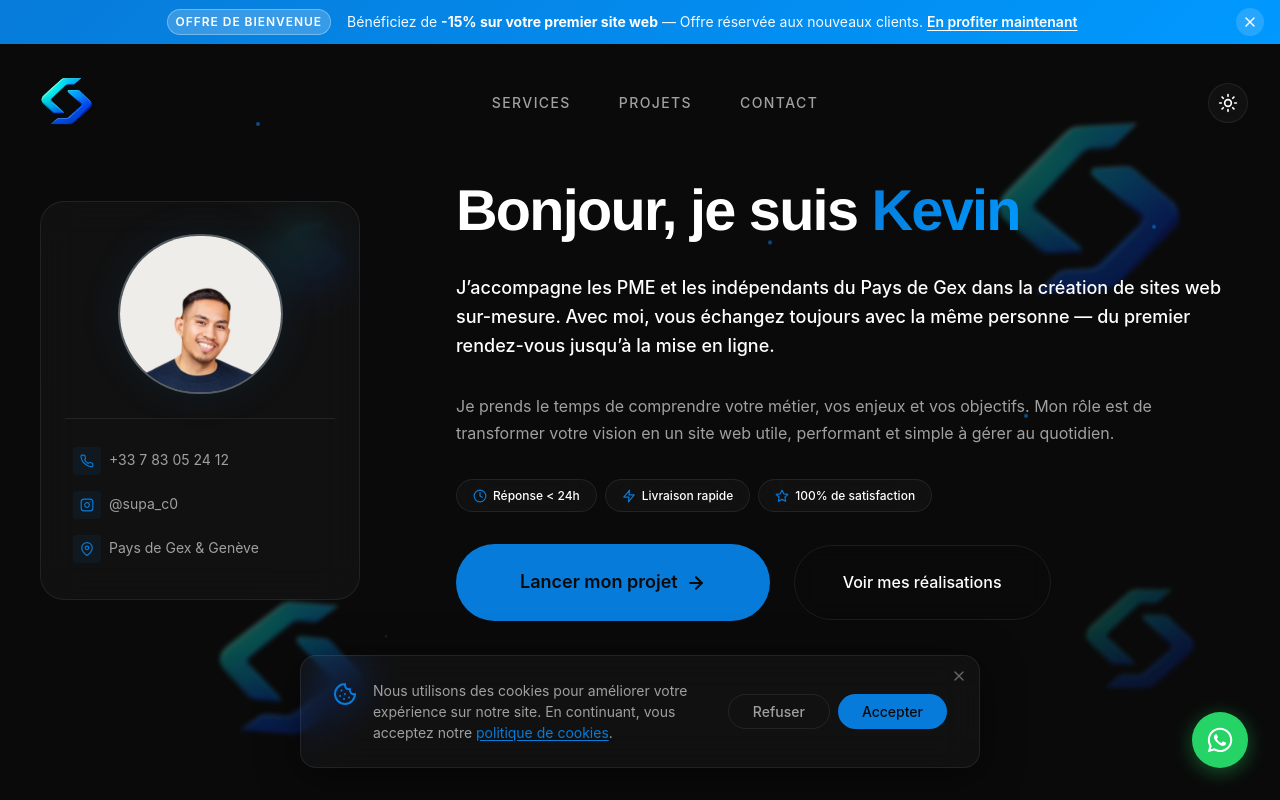
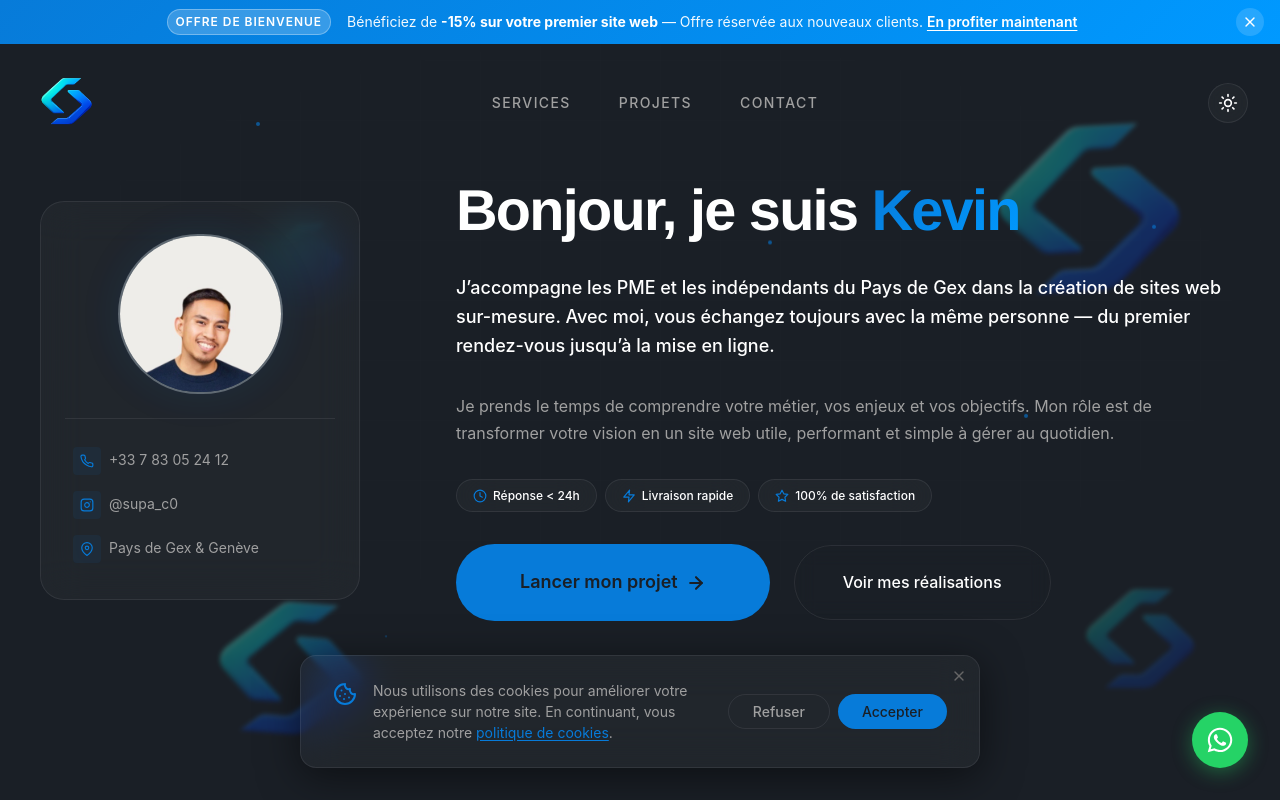
Before and after one commit to SupaKd/supaco, a React (Vite) app: page / in a window 1280 px wide. Shown: the top 800 px of the page. Built offline with nearby package versions, Linux system fonts and the light colour scheme; a web font is replaced by a local one.

Commit message:
optimisation

```diff
--- a/src/components/Projects.jsx
+++ b/src/components/Projects.jsx
@@ -1,6 +1,6 @@
 import { useState, useRef, memo, useCallback, useMemo, useEffect } from "react";
 import { motion, useInView, AnimatePresence } from "framer-motion";
-import { HiOutlineExternalLink, HiOutlineArrowRight } from "react-icons/hi";
+import { HiOutlineExternalLink, HiOutlineArrowRight, HiChevronLeft, HiChevronRight } from "react-icons/hi";
 
 // Ajoute &fm=webp&auto=format aux URLs Unsplash pour forcer le format WebP
 const optimizeUnsplashUrl = (url) => {
@@ -143,15 +143,32 @@ const Projects = () => {
   const listRef = useRef(null);
   const isInView = useInView(ref, { once: true, margin: "-100px" });
   const [showSwipeHint, setShowSwipeHint] = useState(true);
+  const [canScrollLeft, setCanScrollLeft] = useState(false);
+  const [canScrollRight, setCanScrollRight] = useState(true);
+
+  const updateArrows = useCallback(() => {
+    const el = listRef.current;
+    if (!el) return;
+    setCanScrollLeft(el.scrollLeft > 10);
+    setCanScrollRight(el.scrollLeft < el.scrollWidth - el.clientWidth - 10);
+  }, []);
 
   useEffect(() => {
     const el = listRef.current;
     if (!el) return;
     const onScroll = () => {
       if (el.scrollLeft > 30) setShowSwipeHint(false);
+      updateArrows();
     };
     el.addEventListener("scroll", onScroll, { passive: true });
+    updateArrows();
     return () => el.removeEventListener("scroll", onScroll);
+  }, [updateArrows]);
+
+  const scrollBy = useCallback((dir) => {
+    const el = listRef.current;
+    if (!el) return;
+    el.scrollBy({ left: dir * 300, behavior: "smooth" });
   }, []);
 
   const projects = useMemo(
@@ -296,6 +313,23 @@ const Projects = () => {
 
         {/* ---- Liste + swipe — tablet/mobile uniquement ---- */}
         <div className="projects__list-wrapper">
+          {/* Flèche gauche */}
+          <AnimatePresence>
+            {canScrollLeft && (
+              <motion.button
+                className="projects__nav-arrow projects__nav-arrow--left"
+                onClick={() => scrollBy(-1)}
+                initial={{ opacity: 0 }}
+                animate={{ opacity: 1 }}
+                exit={{ opacity: 0 }}
+                transition={{ duration: 0.2 }}
+                aria-label="Projets précédents"
+              >
+                <HiChevronLeft />
+              </motion.button>
+            )}
+          </AnimatePresence>
+
           <motion.div
             className="projects__list"
             ref={listRef}
@@ -315,6 +349,23 @@ const Projects = () => {
               ))}
             </AnimatePresence>
           </motion.div>
+
+          {/* Flèche droite */}
+          <AnimatePresence>
+            {canScrollRight && (
+              <motion.button
+                className="projects__nav-arrow projects__nav-arrow--right"
+                onClick={() => scrollBy(1)}
+                initial={{ opacity: 0 }}
+                animate={{ opacity: 1 }}
+                exit={{ opacity: 0 }}
+                transition={{ duration: 0.2 }}
+                aria-label="Projets suivants"
+              >
+                <HiChevronRight />
+              </motion.button>
+            )}
+          </AnimatePresence>
 
           {/* Indicateur swipe — mobile uniquement */}
           <AnimatePresence>
--- a/src/styles/_variables.scss
+++ b/src/styles/_variables.scss
@@ -90,8 +90,8 @@ $z-toast: 500;
 
 :root {
   // Dark theme (default)
-  --color-bg-primary: #0a0a0a;
-  --color-bg-secondary: #111111;
+  --color-bg-primary: #1a1f26;
+  --color-bg-secondary: rgba(255, 255, 255, 0.03);
   --color-bg-tertiary: #1a1a1a;
 
   --color-text-primary: #ffffff;
@@ -109,15 +109,15 @@ $z-toast: 500;
   --shadow-md: 0 4px 20px rgba(0, 0, 0, 0.4);
   --shadow-lg: 0 8px 40px rgba(0, 0, 0, 0.5);
 
-  --navbar-scrolled-bg: rgba(17, 17, 17, 0.95);
-  --navbar-scrolled-backdrop: rgba(17, 17, 17, 0.85);
+  --navbar-scrolled-bg: rgba(255, 255, 255, 0.03);
+  --navbar-scrolled-backdrop: rgba(255, 255, 255, 0.03);
 
   --grid-line-color: rgba(255, 255, 255, 0.02);
 }
 
 [data-theme="light"] {
   --color-bg-primary: #e5dad0;
-  --color-bg-secondary: #f0ebe0;
+  --color-bg-secondary: rgba(255, 255, 255, 0.1);
   --color-bg-tertiary: #e5ddd0;
 
   --color-text-primary: #1c1612;
--- a/src/styles/components/_projects.scss
+++ b/src/styles/components/_projects.scss
@@ -238,6 +238,50 @@
     // Masqué en desktop
     @media (min-width: 769px) {
       display: none;
+    }
+  }
+
+  // ---- Nav Arrows — tablet/mobile ----
+  &__nav-arrow {
+    display: none;
+
+    @include tablet {
+      display: flex;
+      align-items: center;
+      justify-content: center;
+      position: absolute;
+      top: 50%;
+      transform: translateY(-50%);
+      z-index: 10;
+      width: 40px;
+      height: 40px;
+      border-radius: 50%;
+      background: var(--color-bg-primary);
+      border: 1px solid var(--glass-border);
+      color: var(--color-text-primary);
+      cursor: pointer;
+      box-shadow: 0 2px 12px rgba(0, 0, 0, 0.15);
+      transition: background $transition-fast, border-color $transition-fast;
+
+      svg {
+        width: 20px;
+        height: 20px;
+        flex-shrink: 0;
+      }
+
+      &:hover {
+        background: var(--color-accent-primary);
+        border-color: var(--color-accent-primary);
+        color: var(--color-bg-primary);
+      }
+
+      &--left {
+        left: -8px;
+      }
+
+      &--right {
+        right: -8px;
+      }
     }
   }
 
```
